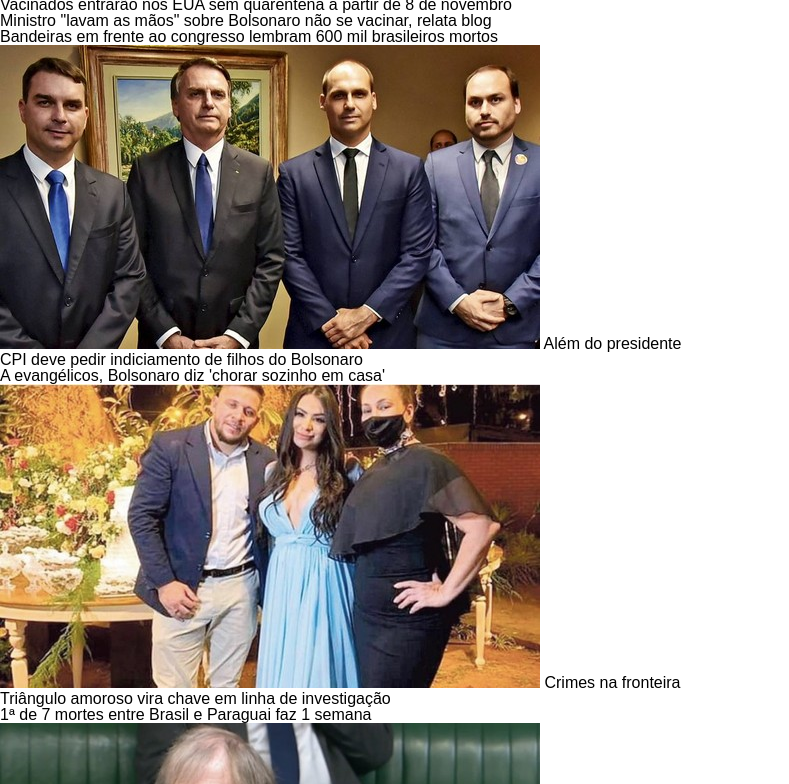
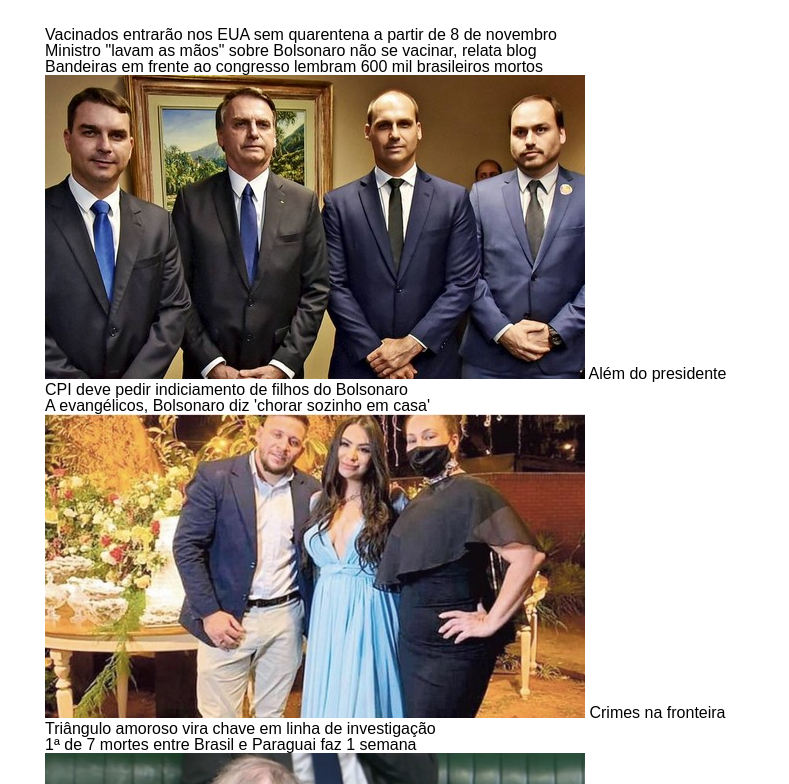
Before and after one commit to thiffany33/Globo, a plain HTML site: page index.html in a window 1280 px wide. Shown: the part 58-842 px from the top of the page, without its empty margins (0-789 px from the left). Drawn offline with Linux system fonts and the light colour scheme.

Commit message:
container was styled

```diff
--- a/CSS/styles.css
+++ b/CSS/styles.css
@@ -2,3 +2,17 @@
 body {
     font-family: Encode Sans, sans-serif;
 }
+
+.container {
+    flex-direction: column;
+    display: flex;
+    width: 1250px;
+    height: 100vh;
+    margin: 0 auto;
+}
+
+.content {
+    flex-direction: column;
+    display: flex;
+    margin: 30px;
+}
```
